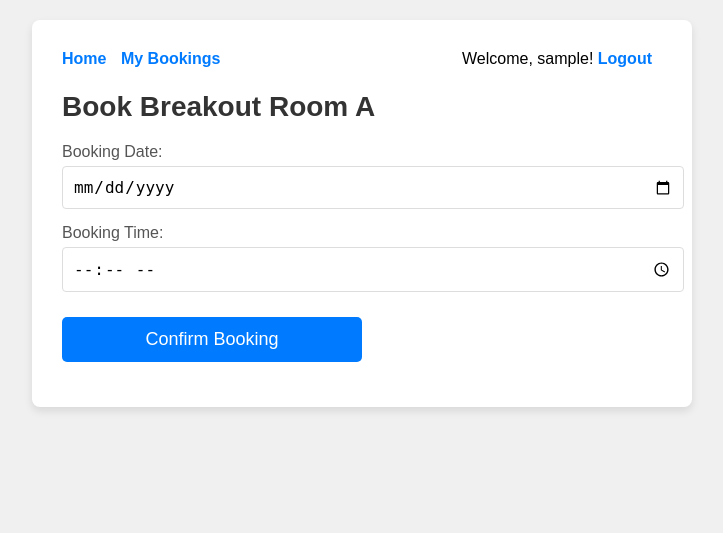
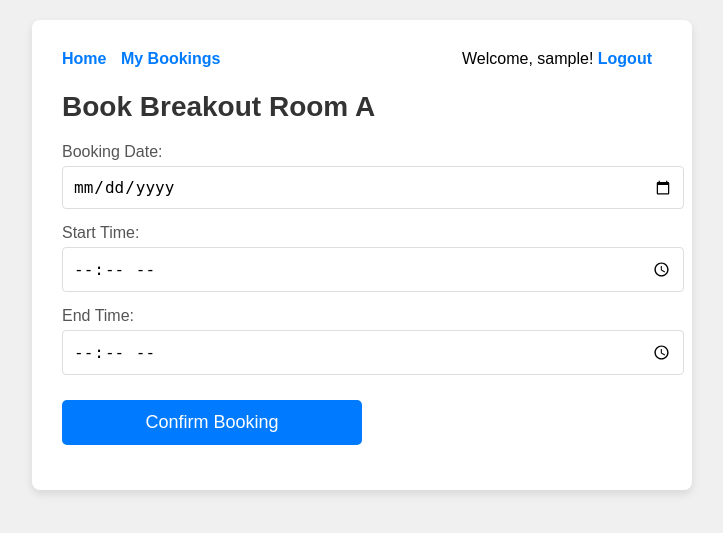
Before and after one commit to ceciliani219/Group-project, a Flask app: page /book/1 in a window 1280 px wide. Shown: the top 533 px of the page, without its empty margins (278-1001 px from the left). Run offline with Flask 2, Linux system fonts and the light colour scheme; the visitor is signed in with stand-in values (Sample User, id 1).

Commit message:
Update book.html

```diff
--- a/templates/book.html
+++ b/templates/book.html
@@ -4,13 +4,16 @@
 
 {% block content %}
 <h2>Book {{ room.name }}</h2>
-<form method="post">
-  <label for="booking_date">Booking Date:</label>
-  <input type="date" name="booking_date" id="booking_date" required>
+<form method="POST">
+    <label for="booking_date">Booking Date:</label>
+    <input type="date" id="booking_date" name="booking_date" required>
 
-  <label for="booking_time">Booking Time:</label>
-  <input type="time" name="booking_time" id="booking_time" required>
+    <label for="start_time">Start Time:</label>
+    <input type="time" id="start_time" name="start_time" required>
 
-  <input type="submit" value="Confirm Booking">
+    <label for="end_time">End Time:</label>
+    <input type="time" id="end_time" name="end_time" required>
+
+    <button type="submit">Confirm Booking</button>
 </form>
 {% endblock %}
```
